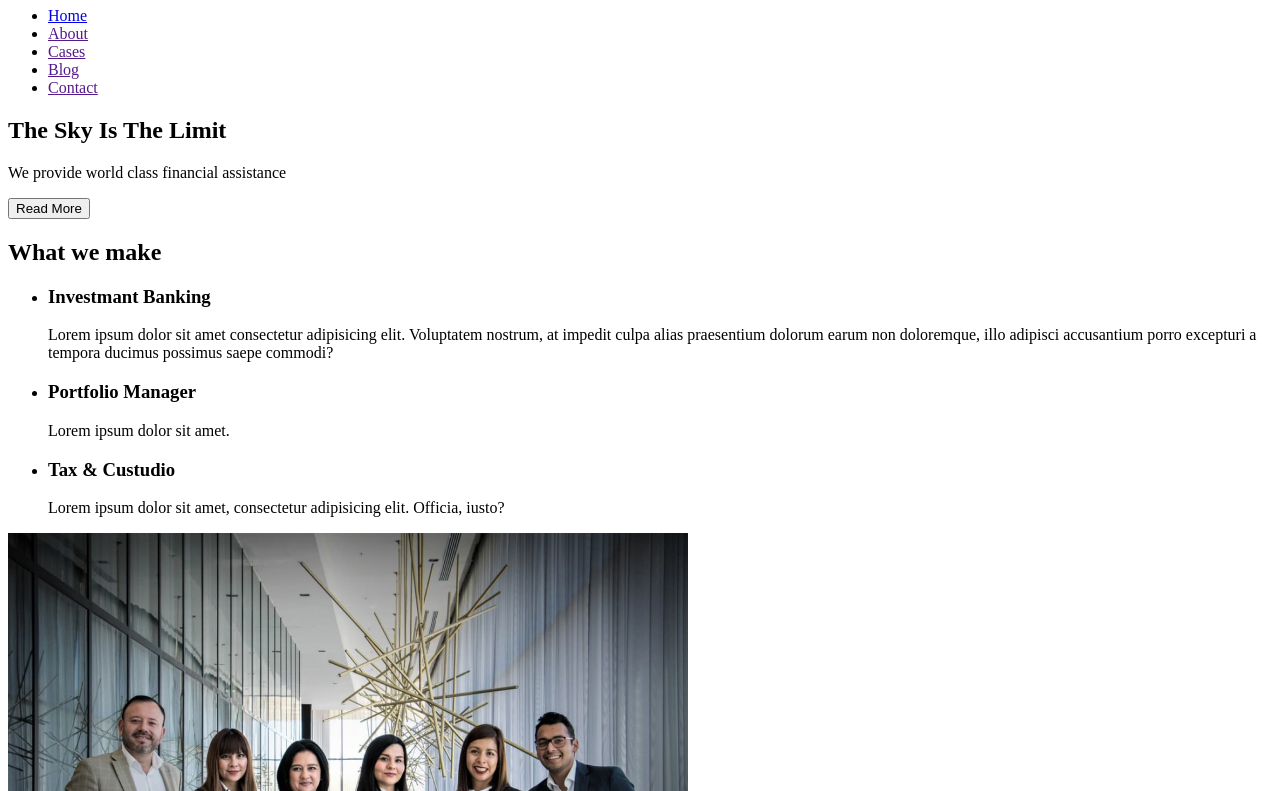
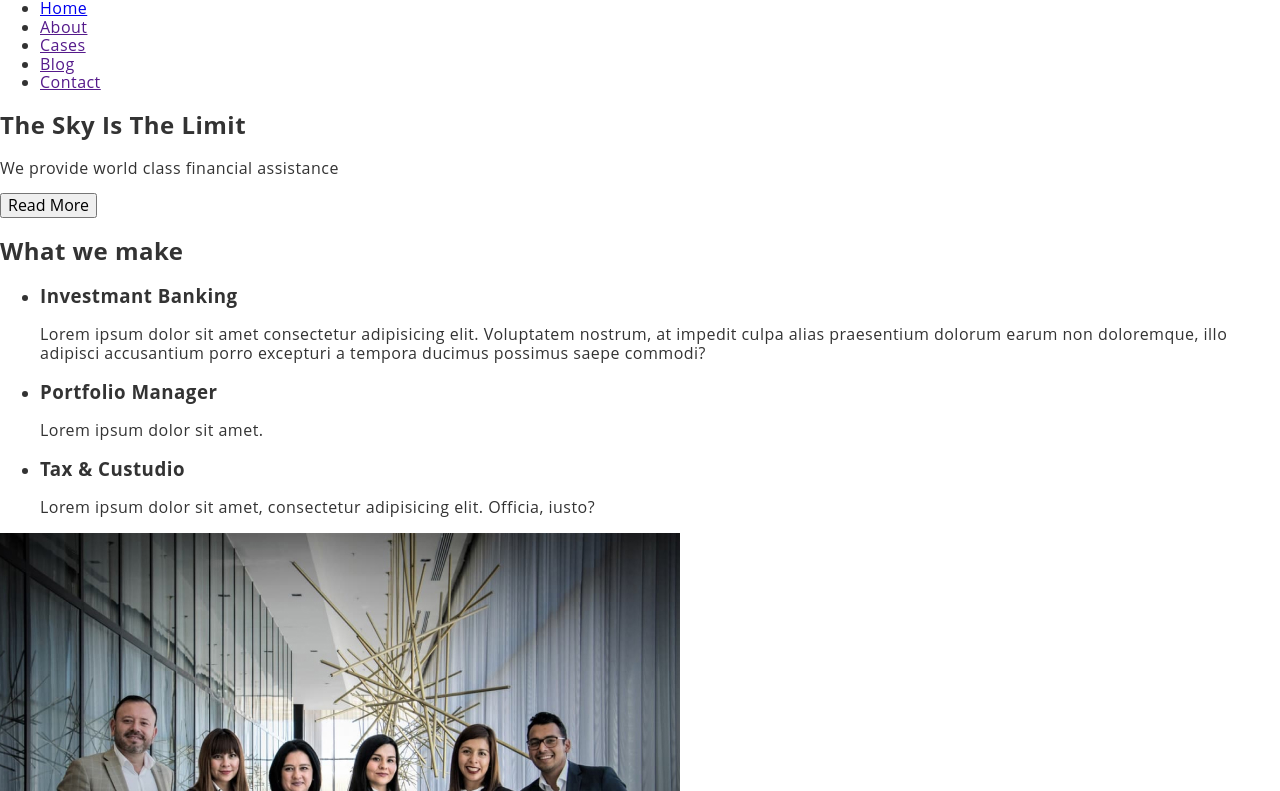
Before and after one commit to keon91/blended-02, a plain HTML site: page index.html in a window 1280 px wide. Shown: the part 35-826 px from the top of the page. Drawn offline with nearby package versions, Linux system fonts and the light colour scheme.

Commit message:
first commit

```diff
--- a/index.html
+++ b/index.html
@@ -5,18 +5,26 @@
     <meta http-equiv="X-UA-Compatible" content="IE=edge" />
     <meta name="viewport" content="width=device-width, initial-scale=1.0" />
     <title>Document</title>
+    <link
+      rel="stylesheet"
+      href="https://cdnjs.cloudflare.com/ajax/libs/modern-normalize/1.1.0/modern-normalize.min.css"
+      integrity="sha512-wpPYUAdjBVSE4KJnH1VR1HeZfpl1ub8YT/NKx4PuQ5NmX2tKuGu6U/JRp5y+Y8XG2tV+wKQpNHVUX03MfMFn9Q=="
+      crossorigin="anonymous"
+      referrerpolicy="no-referrer"
+    />
+    <link rel="stylesheet" href="./css/style.css" />
   </head>
 
   <body>
-    <header>
-      <a href="./index.html">Finance Ledger</a>
-      <nav>
-        <ul>
-          <li><a href="./index.html">Home</a></li>
-          <li><a href="">About</a></li>
-          <li><a href="">Cases</a></li>
-          <li><a href="">Blog</a></li>
-          <li><a href="">Contact</a></li>
+    <header class="header">
+      <a class="header-logo" href="./index.html">Finance Ledger</a>
+      <nav class="header-nav">
+        <ul class="header-list">
+          <li class="header-item"><a class="header-link" href="./index.html">Home</a></li>
+          <li class="header-item"><a class="header-link" href="">About</a></li>
+          <li class="header-item"><a class="header-link" href="">Cases</a></li>
+          <li class="header-item"><a class="header-link" href="">Blog</a></li>
+          <li class="header-item"><a class="header-link" href="">Contact</a></li>
         </ul>
       </nav>
     </header>
```
